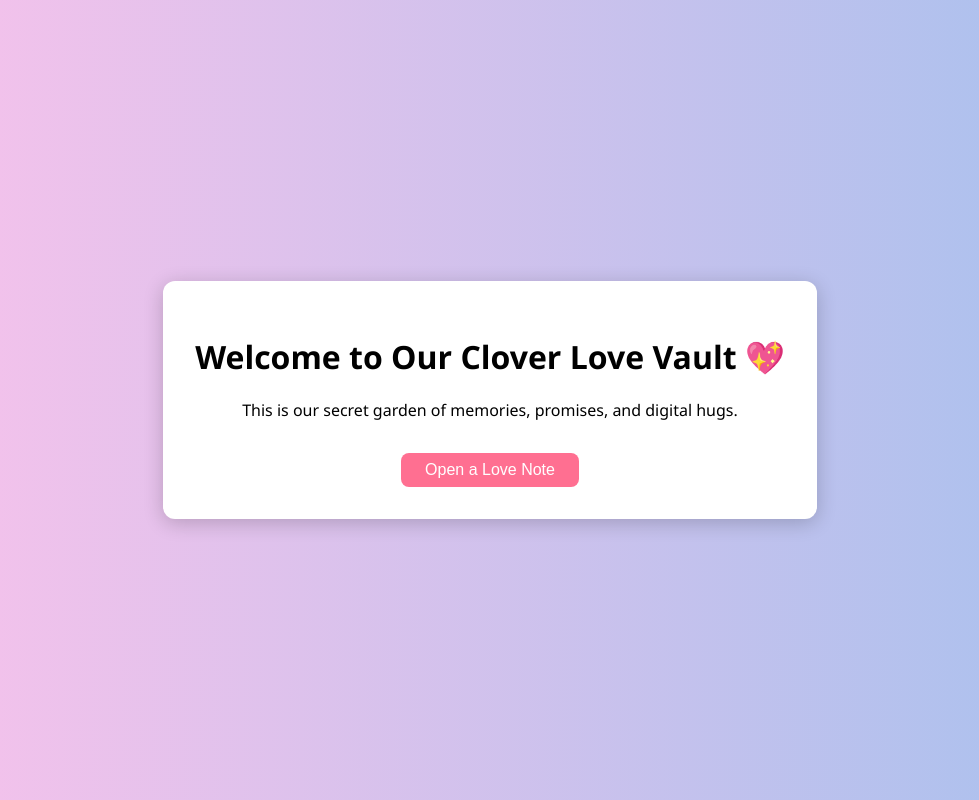
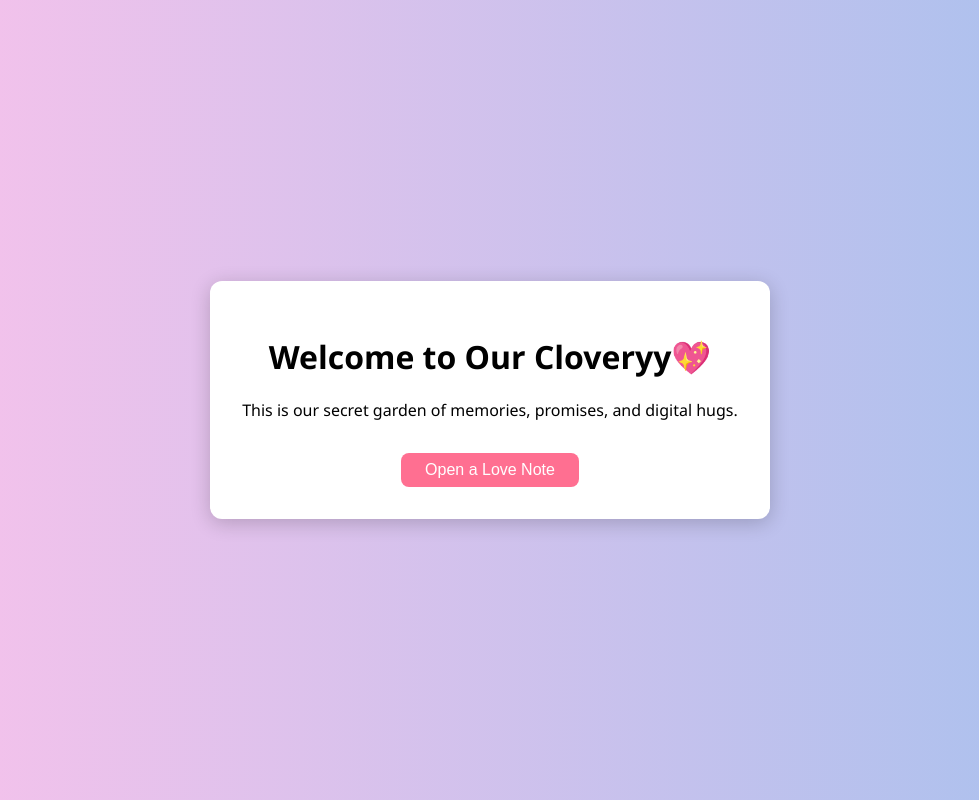
Before and after one commit to Ankita749/Cloveryy-, a plain HTML site: page index.html in a window 1280 px wide. Shown: the whole page, without its empty margins (150-1129 px from the left). Drawn offline with Linux system fonts and the light colour scheme.

Commit message:
Update index.html

```diff
--- a/index.html
+++ b/index.html
@@ -4,12 +4,12 @@
 <head>
   <meta charset="UTF-8" />
   <meta name="viewport" content="width=device-width, initial-scale=1.0" />
-  <title>Clover Love Vault 🌿</title>
+  <title>Cloveryy🌿</title>
   <link rel="stylesheet" href="style.css" />
 </head>
 <body>
   <div class="container">
-    <h1>Welcome to Our Clover Love Vault 💖</h1>
+    <h1>Welcome to Our Cloveryy💖</h1>
     <p>This is our secret garden of memories, promises, and digital hugs.</p>
     <button onclick="showMessage()">Open a Love Note</button>
     <div id="messageBox" class="hidden"></div>
```
